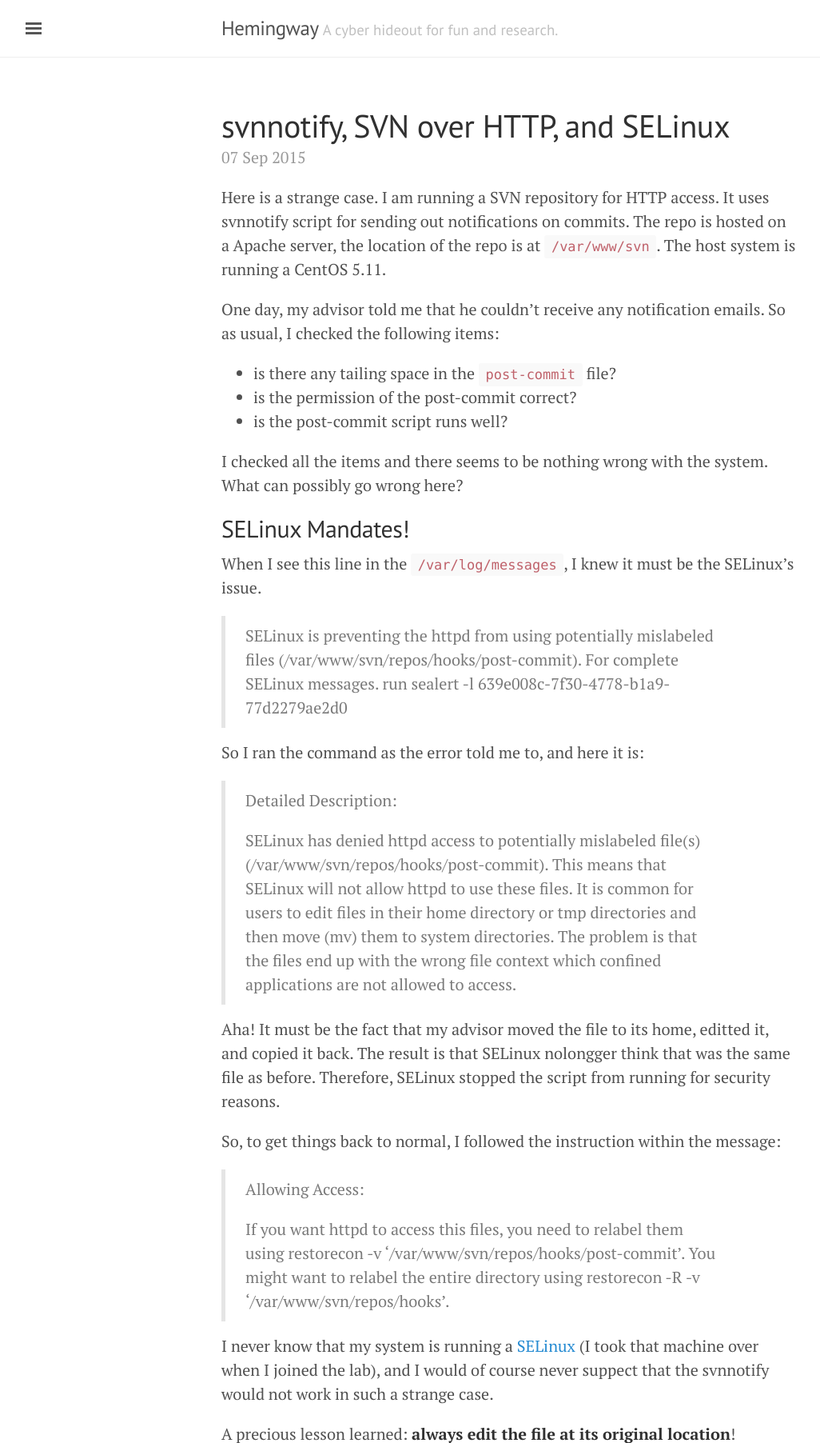
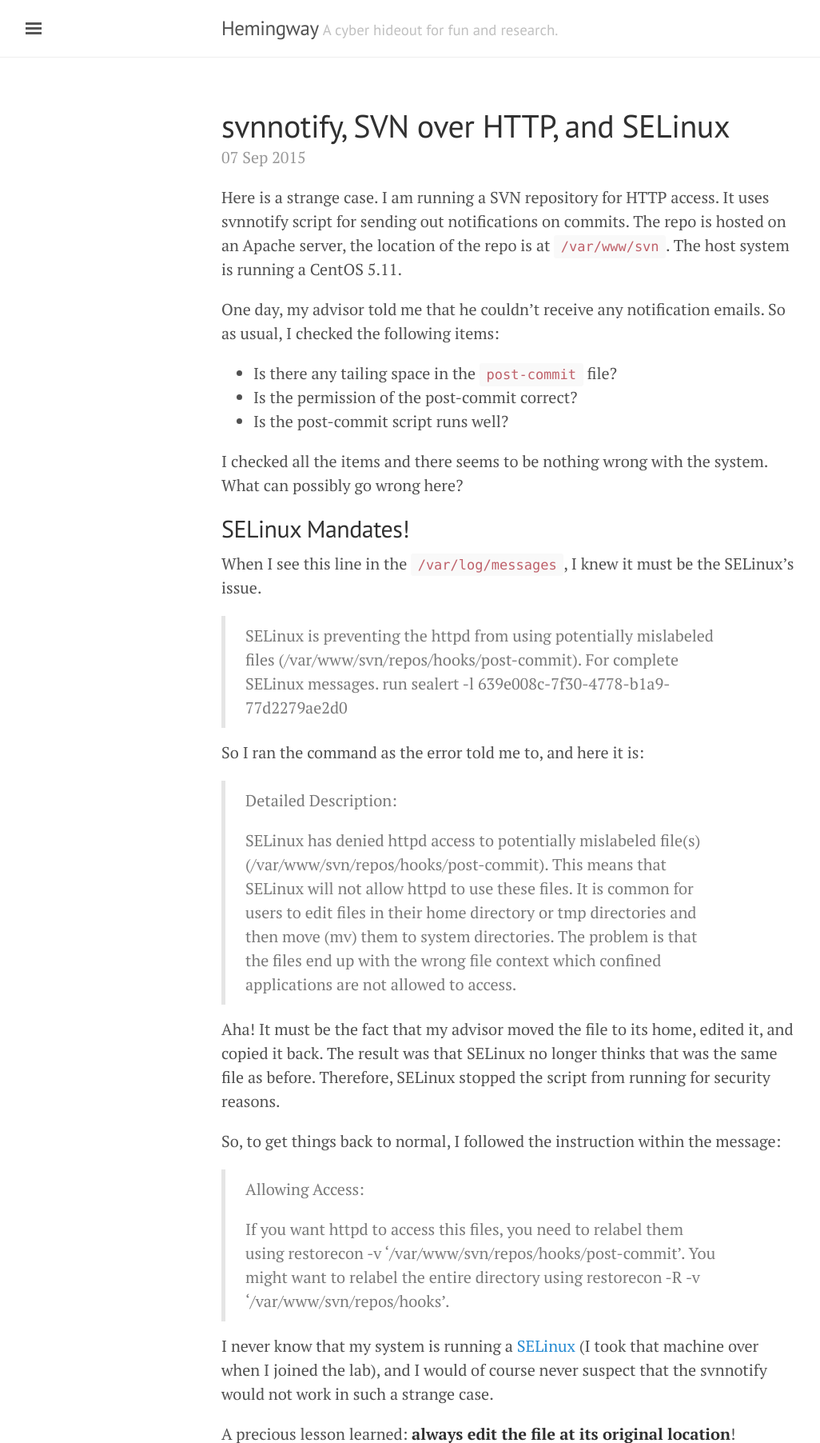
Before and after one commit to digizeph/blog_en, a Jekyll site: the page built from _posts/tips/2015-09-07-svnnotify.md, in a window 1280 px wide, cut to the strip 0-1804 px from the top of the page. Shown: the whole strip at 80% size, without its empty margins (3-1029 px from the left). Built offline with Jekyll 4.4.1, drawn with Linux system fonts in a browser that asks for light colours; comment, search, counter and statistics services are not loaded.

Commit message:
spell check and grammar check.

```diff
--- a/_posts/tips/2015-09-07-svnnotify.md
+++ b/_posts/tips/2015-09-07-svnnotify.md
@@ -9,16 +9,16 @@ comments: True
 Here is a strange case.
 I am running a SVN repository for HTTP access.
 It uses svnnotify script for sending out notifications on commits.
-The repo is hosted on a Apache server, the location of the repo is at `/var/www/svn`.
+The repo is hosted on an Apache server, the location of the repo is at `/var/www/svn`.
 The host system is running a CentOS 5.11.
 
 
 One day, my advisor told me that he couldn't receive any notification emails.
 So as usual, I checked the following items:
 
-* is there any tailing space in the `post-commit` file?
-* is the permission of the post-commit correct?
-* is the post-commit script runs well?
+* Is there any tailing space in the `post-commit` file?
+* Is the permission of the post-commit correct?
+* Is the post-commit script runs well?
 
 I checked all the items and there seems to be nothing wrong with the system.
 What can possibly go wrong here?
@@ -44,8 +44,8 @@ So I ran the command as the error told me to, and here it is:
 
 Aha!
 It must be the fact that my advisor moved the file to its home,
-editted it, and copied it back.
-The result is that SELinux nolongger think that was the same file as before.
+edited it, and copied it back.
+The result was that SELinux no longer thinks that was the same file as before.
 Therefore, SELinux stopped the script from running for security reasons.
 
 So, to get things back to normal, I followed the instruction within the message:
@@ -57,7 +57,7 @@ So, to get things back to normal, I followed the instruction within the message:
 > the entire directory using restorecon -R -v '/var/www/svn/repos/hooks'.
 
 I never know that my system is running a [SELinux][centos-selinux] (I took that machine over when I joined the lab),
-and I would of course never suppect that the svnnotify would not work in such a strange case.
+and I would of course never suspect that the svnnotify would not work in such a strange case.
 
 A precious lesson learned: **always edit the file at its original location**!
 
```
